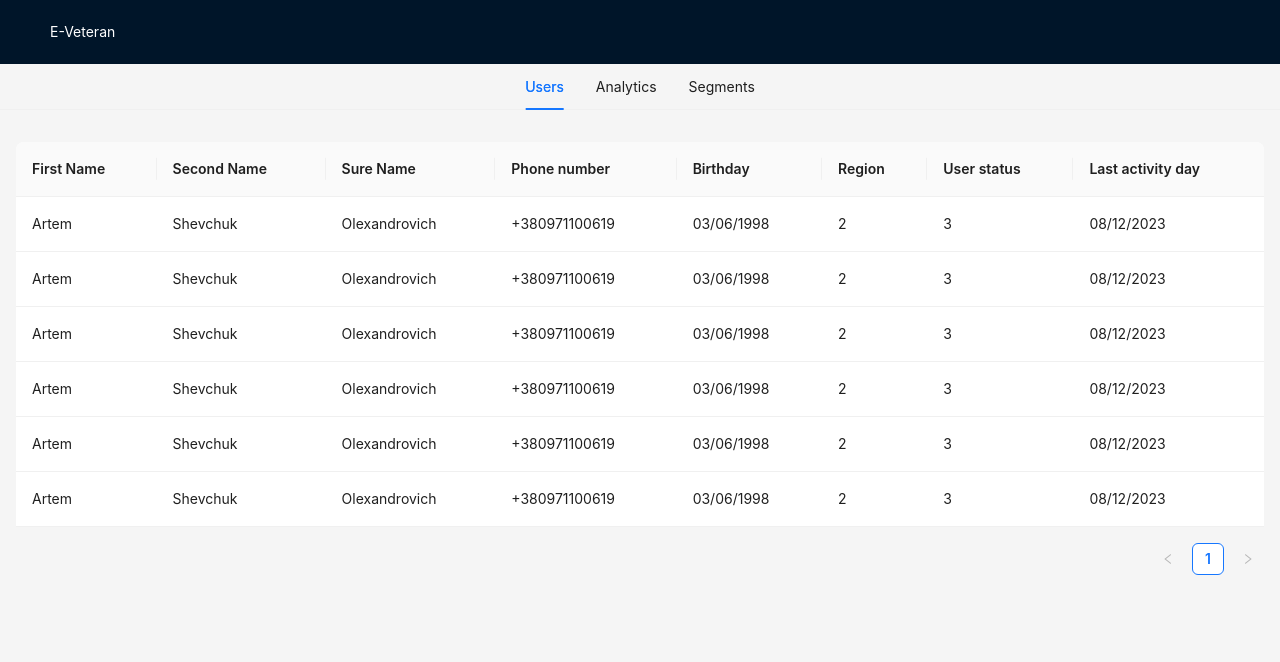
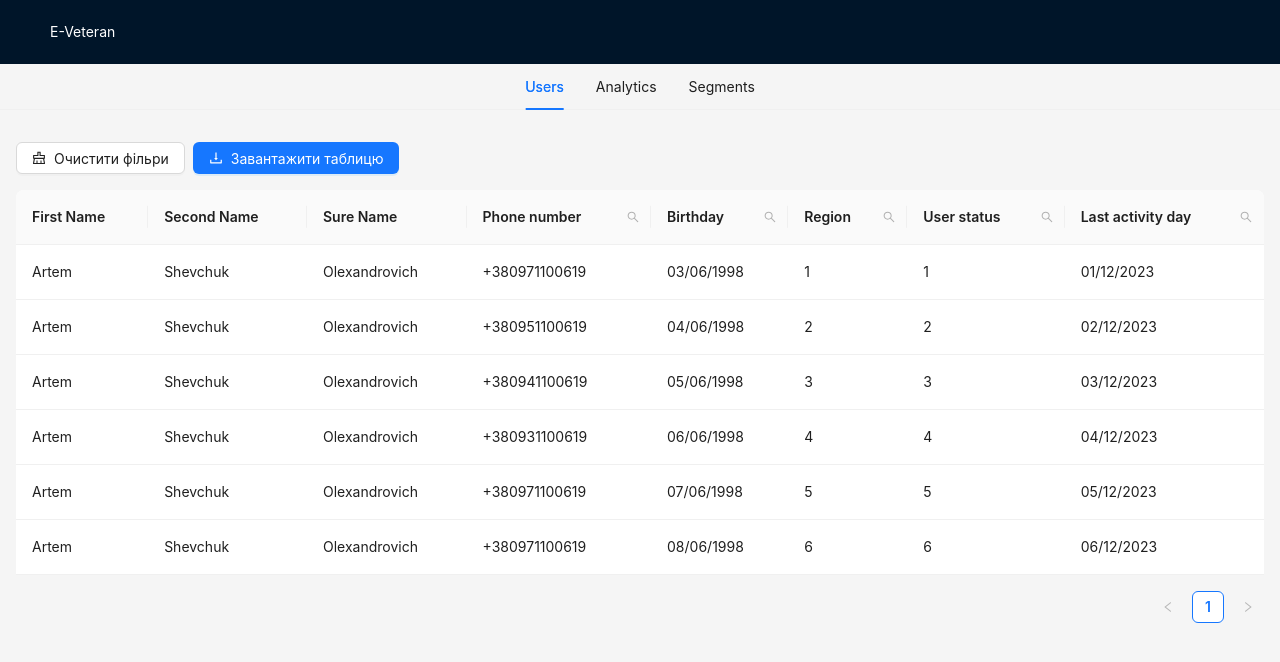
Before and after one commit to Zihfred/luxoft, a React (Vite) app: page / in a window 1280 px wide. Shown: the top 662 px of the page. Built offline with nearby package versions, Linux system fonts and the light colour scheme.

Commit message:
feat: add filters ot users table

```diff
--- a/package.json
+++ b/package.json
@@ -17,6 +17,7 @@
     "antd": "^5.12.1",
     "axios": "^1.6.2",
     "react": "^18.2.0",
+    "react-csv": "^2.2.2",
     "react-dom": "^18.2.0",
     "react-router-dom": "^6.20.1",
     "styled-components": "^6.1.1"
--- a/src/pages/Users/Users.jsx
+++ b/src/pages/Users/Users.jsx
@@ -1,53 +1,8 @@
-import { useState } from "react";
-import { Table } from "antd";
-import styled from 'styled-components';
-
-const Wrapper = styled.div`
-  padding: 16px;
-`;
-
-const columns = [
-  {
-    title: "First Name",
-    dataIndex: "firstName",
-    key: "firstName",
-  },
-  {
-    title: "Second Name",
-    dataIndex: "secondName",
-    key: "secondName",
-  },
-  {
-    title: "Sure Name",
-    dataIndex: "sureName",
-    key: "sureName",
-  },
-  {
-    title: "Phone number",
-    dataIndex: "phoneNumber",
-    key: "phoneNumber",
-  },
-  {
-    title: "Birthday",
-    dataIndex: "birthday",
-    key: "birthday",
-  },
-  {
-    title: "Region",
-    dataIndex: "idRegion",
-    key: "idRegion",
-  },
-  {
-    title: "User status",
-    dataIndex: "idUserStatus",
-    key: "idUserStatus",
-  },
-  {
-    title: "Last activity day",
-    dataIndex: "lastActivityDate",
-    key: "lastActivityDate",
-  },
-];
+import { useState, useRef } from "react";
+import { Table, Input, Button, Space } from "antd";
+import styled from "styled-components";
+import { SearchOutlined, DownloadOutlined, ClearOutlined} from "@ant-design/icons";
+import { CSVLink } from "react-csv";
 
 const Data = [
   {
@@ -57,42 +12,42 @@ const Data = [
     sureName: "Olexandrovich",
     phoneNumber: "+380971100619",
     birthday: "03/06/1998",
-    idRegion: "2",
-    idUserStatus: "3",
-    lastActivityDate: "08/12/2023",
+    idRegion: "1",
+    idUserStatus: "1",
+    lastActivityDate: "01/12/2023",
   },
   {
     key: "2",
     firstName: "Artem",
     secondName: "Shevchuk",
     sureName: "Olexandrovich",
-    phoneNumber: "+380971100619",
-    birthday: "03/06/1998",
+    phoneNumber: "+380951100619",
+    birthday: "04/06/1998",
     idRegion: "2",
-    idUserStatus: "3",
-    lastActivityDate: "08/12/2023",
+    idUserStatus: "2",
+    lastActivityDate: "02/12/2023",
   },
   {
     key: "3",
     firstName: "Artem",
     secondName: "Shevchuk",
     sureName: "Olexandrovich",
-    phoneNumber: "+380971100619",
-    birthday: "03/06/1998",
-    idRegion: "2",
+    phoneNumber: "+380941100619",
+    birthday: "05/06/1998",
+    idRegion: "3",
     idUserStatus: "3",
-    lastActivityDate: "08/12/2023",
+    lastActivityDate: "03/12/2023",
   },
   {
     key: "4",
     firstName: "Artem",
     secondName: "Shevchuk",
     sureName: "Olexandrovich",
-    phoneNumber: "+380971100619",
-    birthday: "03/06/1998",
-    idRegion: "2",
-    idUserStatus: "3",
-    lastActivityDate: "08/12/2023",
+    phoneNumber: "+380931100619",
+    birthday: "06/06/1998",
+    idRegion: "4",
+    idUserStatus: "4",
+    lastActivityDate: "04/12/2023",
   },
   {
     key: "5",
@@ -100,10 +55,10 @@ const Data = [
     secondName: "Shevchuk",
     sureName: "Olexandrovich",
     phoneNumber: "+380971100619",
-    birthday: "03/06/1998",
-    idRegion: "2",
-    idUserStatus: "3",
-    lastActivityDate: "08/12/2023",
+    birthday: "07/06/1998",
+    idRegion: "5",
+    idUserStatus: "5",
+    lastActivityDate: "05/12/2023",
   },
   {
     key: "6",
@@ -111,17 +66,173 @@ const Data = [
     secondName: "Shevchuk",
     sureName: "Olexandrovich",
     phoneNumber: "+380971100619",
-    birthday: "03/06/1998",
-    idRegion: "2",
-    idUserStatus: "3",
-    lastActivityDate: "08/12/2023",
+    birthday: "08/06/1998",
+    idRegion: "6",
+    idUserStatus: "6",
+    lastActivityDate: "06/12/2023",
   },
 ];
 
-const Users = () => (
-  <Wrapper>
-    <Table columns={columns} dataSource={Data} />
-  </Wrapper>
-);
+const Users = () => {
+  const [filters, setFilters] = useState({
+    phoneNumber: "",
+    birthday: "",
+    idRegion: "",
+    idUserStatus: "",
+  });
+
+  const searchInput = useRef(null);
+
+  const onFilter = (type, value) => {
+    setFilters({
+      ...filters,
+      [type]: value,
+    });
+  };
+
+  const handleReset = (clearFilters, type) => {
+    clearFilters();
+    setFilters({
+      ...filters,
+      [type]: "",
+    });
+  };
+
+  const handleClearFilters = () => {
+    Object.keys(filters).forEach((key) => {
+      handleReset(null, key);
+    });
+  };
+
+  const getColumnSearchProps = (dataIndex) => ({
+    filterDropdown: ({ setSelectedKeys, selectedKeys, clearFilters }) => (
+      <div
+        style={{
+          padding: 8,
+        }}
+        onKeyDown={(e) => e.stopPropagation()}
+      >
+        <Input
+          ref={searchInput}
+          placeholder={`Пошук у колонці`}
+          value={selectedKeys[0]}
+          onChange={(e) =>
+            setSelectedKeys(e.target.value ? [e.target.value] : [])
+          }
+          onPressEnter={() => onFilter(dataIndex, selectedKeys[0])}
+          style={{
+            marginBottom: 8,
+            display: "block",
+          }}
+        />
+        <Space>
+          <Button
+            type="primary"
+            onClick={() => onFilter(dataIndex, selectedKeys[0])}
+            icon={<SearchOutlined />}
+            size="small"
+            style={{
+              width: 90,
+            }}
+          >
+            Пошук
+          </Button>
+          <Button
+            onClick={() => clearFilters && handleReset(clearFilters, dataIndex)}
+            size="small"
+            style={{
+              width: 90,
+            }}
+          >
+            Очистити
+          </Button>
+        </Space>
+      </div>
+    ),
+    filterIcon: (filtered) => (
+      <SearchOutlined
+        style={{
+          color: filtered ? "#1677ff" : undefined,
+        }}
+      />
+    ),
+    onFilter: (value, record) =>
+      record[dataIndex].toString().toLowerCase().includes(value.toLowerCase()),
+    onFilterDropdownOpenChange: (visible) => {
+      if (visible) {
+        setTimeout(() => searchInput.current?.select(), 100);
+      }
+    },
+  });
+
+  const columns = [
+    {
+      title: "First Name",
+      dataIndex: "firstName",
+      key: "firstName",
+    },
+    {
+      title: "Second Name",
+      dataIndex: "secondName",
+      key: "secondName",
+    },
+    {
+      title: "Sure Name",
+      dataIndex: "sureName",
+      key: "sureName",
+    },
+    {
+      title: "Phone number",
+      dataIndex: "phoneNumber",
+      key: "phoneNumber",
+      ...getColumnSearchProps("phoneNumber"),
+    },
+    {
+      title: "Birthday",
+      dataIndex: "birthday",
+      key: "birthday",
+      ...getColumnSearchProps("birthday"),
+    },
+    {
+      title: "Region",
+      dataIndex: "idRegion",
+      key: "idRegion",
+      ...getColumnSearchProps("idRegion"),
+    },
+    {
+      title: "User status",
+      dataIndex: "idUserStatus",
+      key: "idUserStatus",
+      ...getColumnSearchProps("idUserStatus"),
+    },
+    {
+      title: "Last activity day",
+      dataIndex: "lastActivityDate",
+      key: "lastActivityDate",
+      ...getColumnSearchProps("lastActivityDate"),
+    },
+  ];
+
+  return (
+    <Wrapper>
+      <Space
+        align="center"
+        style={{
+          marginBottom: 16,
+        }}
+      >
+        <Button icon={<ClearOutlined />} onChange={handleClearFilters}>Очистити фільри</Button>
+        <CSVLink data={Data} filename={"Users.csv"}>
+          <Button type="primary" icon={<DownloadOutlined />} onChange={handleClearFilters}>Завантажити таблицю</Button>
+        </CSVLink>
+      </Space>
+      <Table columns={columns} dataSource={Data} />
+    </Wrapper>
+  );
+};
 
 export default Users;
+
+const Wrapper = styled.div`
+  padding: 16px;
+`;
```
Also changed, not shown: 1 other file (tests, documents, lock files or other folders).
